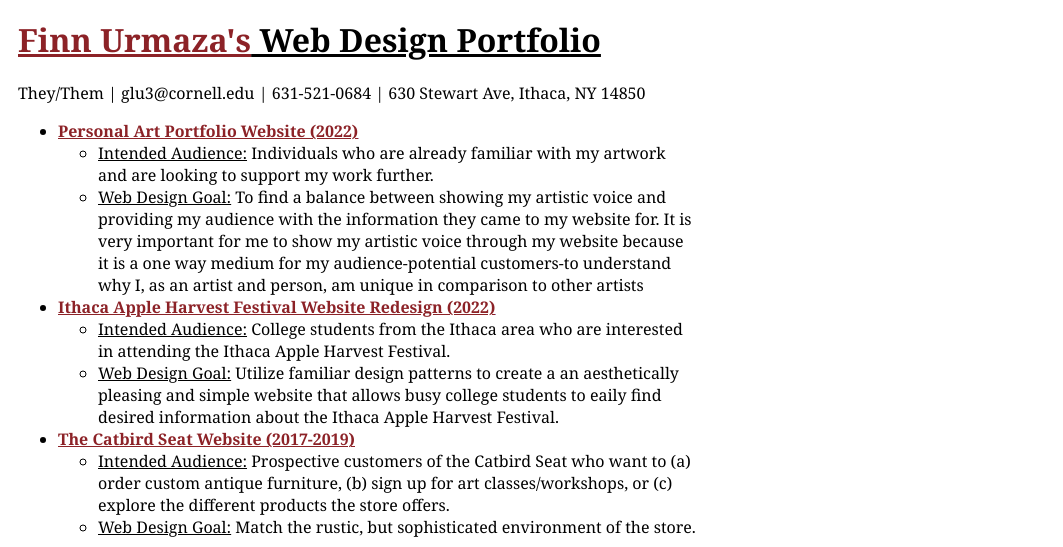
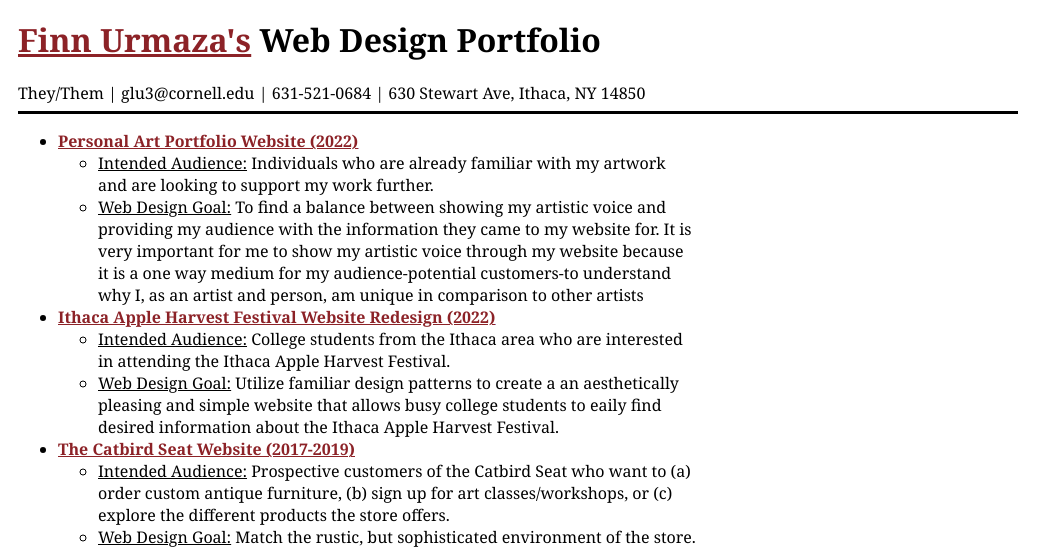
Before and after one commit to flurmaza/flurmaza.github.io, a PHP site: page / in a window 1280 px wide. Shown: the top 547 px of the page, without its empty margins (0-1063 px from the left). Run offline with PHP 8.4, Linux system fonts and the light colour scheme.

Commit message:
Update linktree.css

```diff
--- a/linktree.css
+++ b/linktree.css
@@ -5,8 +5,9 @@ body{
     padding: 10px;
 }
 
-h1 {
-  text-decoration: underline;
+p{
+ border-bottom: solid;
+ padding-bottom: 7px;
 }
 
 li{
```
